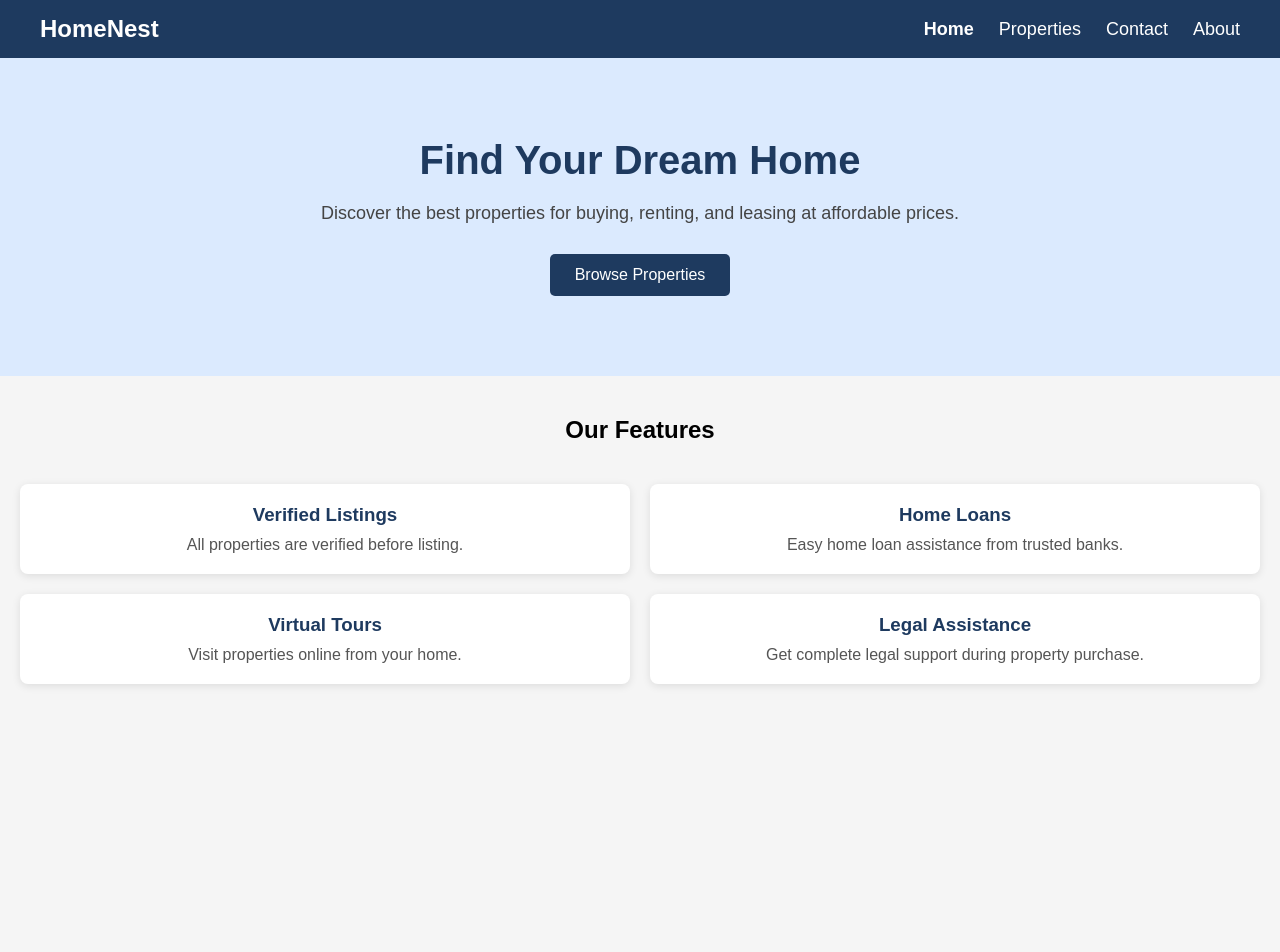
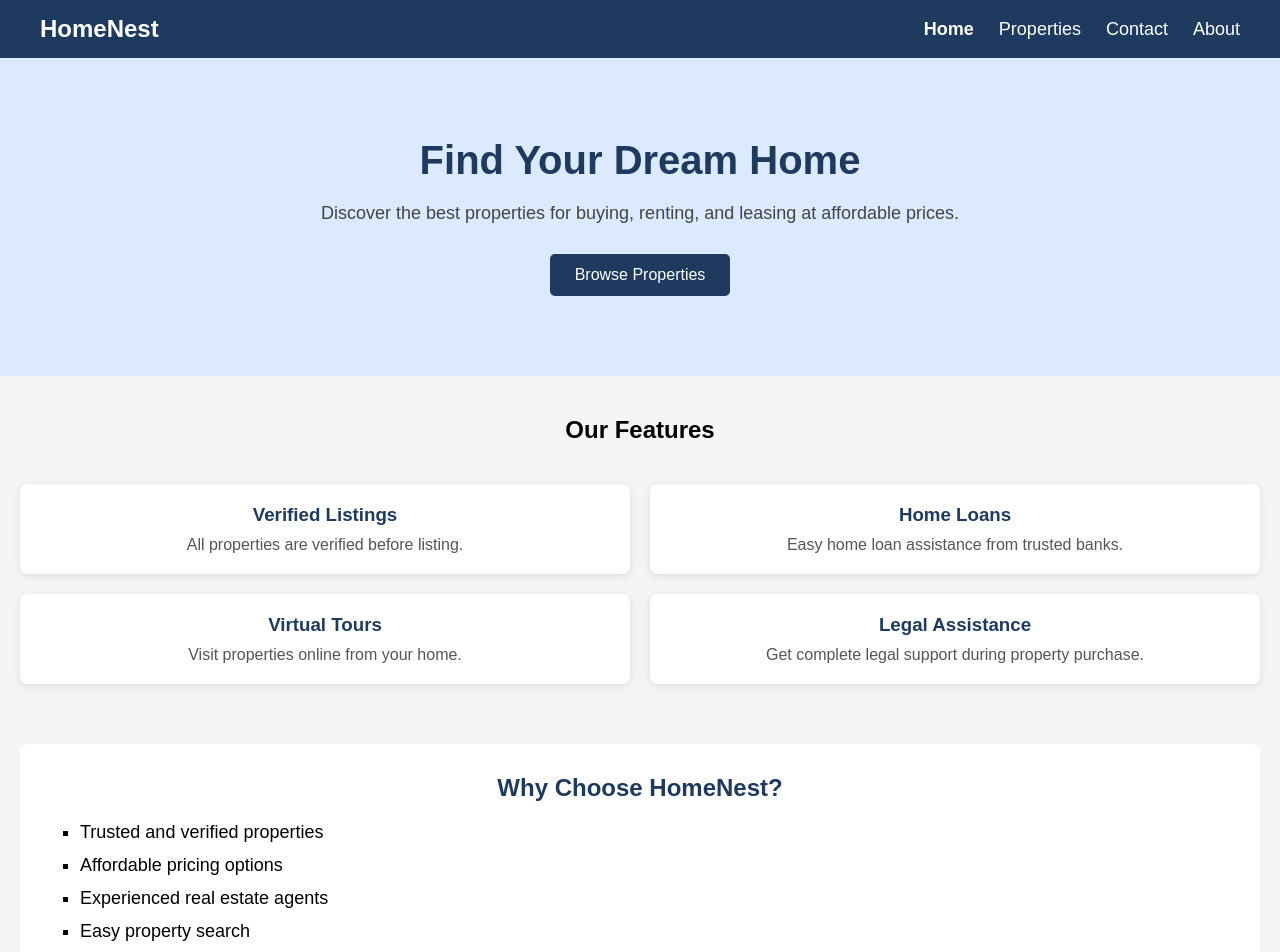
Before and after one commit to rinku-001/HomeNest, a React (Vite) app: page / in a window 1280 px wide. Shown: the top 952 px of the page. Before the commit the page ends 800 px from the top, so only its background shows below. Built offline with nearby package versions, Linux system fonts and the light colour scheme.

Commit message:
Add Benefits section

```diff
--- /dev/null
+++ b/src/components/Benefits/Benefits.jsx
@@ -0,0 +1,20 @@
+import styles from "./Benefits.module.css";
+import benefits from "../../data/benefits";
+
+function Benefits() {
+    return (
+        <section className={styles.benefits}>
+            <h2>Why Choose HomeNest?</h2>
+
+            <ul>
+                {benefits.map((benefit, index) => (
+                    <li key={index}>
+                        {benefit}
+                    </li>
+                ))}
+            </ul>
+        </section>
+    );
+}
+
+export default Benefits;
--- /dev/null
+++ b/src/components/Benefits/Benefits.module.css
@@ -0,0 +1,22 @@
+.benefits{
+    background-color:white;
+    margin:40px 20px;
+    padding:30px;
+    border-radius:8px;
+}
+
+.benefits h2{
+    text-align:center;
+    color:#1e3a5f;
+    margin-bottom:20px;
+}
+
+.benefits ul{
+    list-style-type:square;
+    padding-left:30px;
+}
+
+.benefits li{
+    margin-bottom:12px;
+    font-size:18px;
+}
--- /dev/null
+++ b/src/data/benefits.js
@@ -0,0 +1,8 @@
+const benefits = [
+    "Trusted and verified properties",
+    "Affordable pricing options",
+    "Experienced real estate agents",
+    "Easy property search"
+];
+
+export default benefits;
--- a/src/pages/Home.jsx
+++ b/src/pages/Home.jsx
@@ -1,5 +1,7 @@
 import Hero from "../components/Hero/Hero";
 import FeatureCard from "../components/FeatureCard/FeatureCard";
+import Benefits from "../components/Benefits/Benefits";
+
 import features from "../data/features";
 
 function Home() {
@@ -34,6 +36,8 @@ function Home() {
                     ))}
                 </div>
             </section>
+
+            <Benefits />
         </>
     );
 }
```
